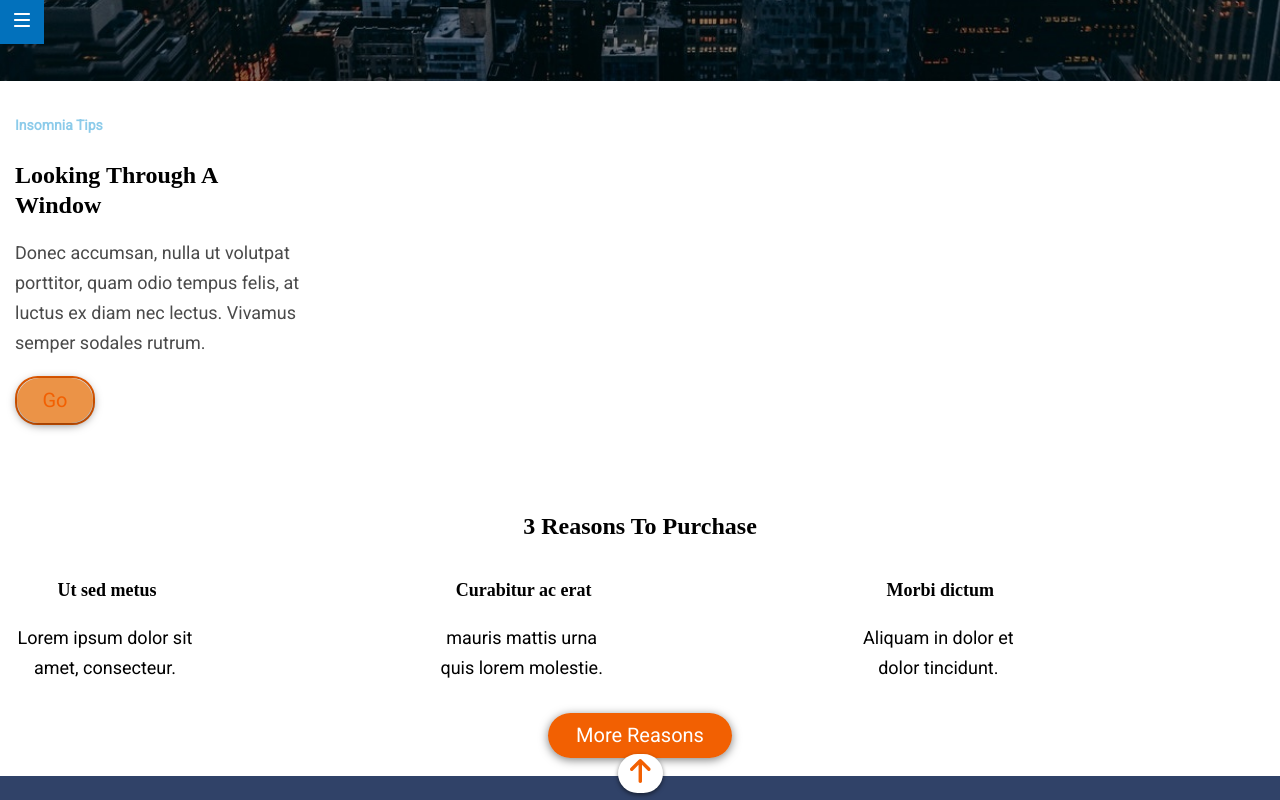
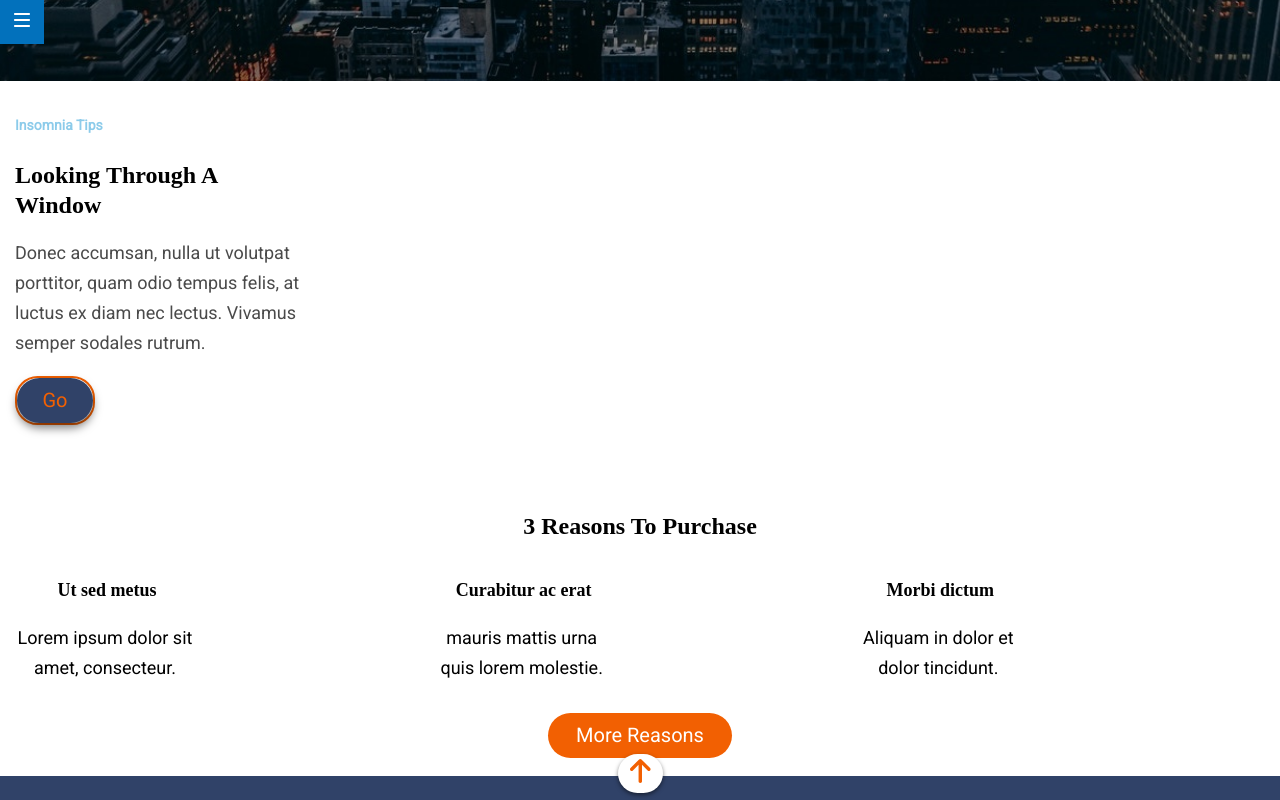
Before and after one commit to irisparedes/f-m1-evaluacion-final-irisparedes, a website: page docs/index.html in a window 1280 px wide. In both pictures the pointer is over the link "Go". Shown: the part 719-1519 px from the top of the page. Drawn offline with nearby package versions, Linux system fonts and the light colour scheme; files that its build step writes are made by us from their sources.

Commit message:
add buttons transitions

```diff
--- a/_src/assets/scss/main.scss
+++ b/_src/assets/scss/main.scss
@@ -132,14 +132,11 @@ body {
 	font-size: 20px;
 	font-weight: 500;
 	line-height: 2.25;
-	box-shadow: 0px 2px 10px rgba(black, .5);
-    &:hover {
-        background-color: #eb9347;
+	transition: background-color linear .7s, box-shadow ease .7s;
+	&:hover {
+		background-color: #304268;
+		box-shadow: 0px 5px 10px rgba(black, .5);
     }
-
-
-
-
 }
 
 
@@ -226,9 +223,10 @@ body {
 	font-weight: 500;
 	line-height: 2.25;
 	border-radius: 22.5px;
-	box-shadow: 0px 2px 10px rgba(black, .5);
-    &:hover {
-        background-color: #eb9347;
+	transition: background-color linear .7s, box-shadow ease .7s;
+	&:hover {
+		background-color: #304268;
+		box-shadow: 0px 5px 10px rgba(black, .5);
     }
 }
 
```
